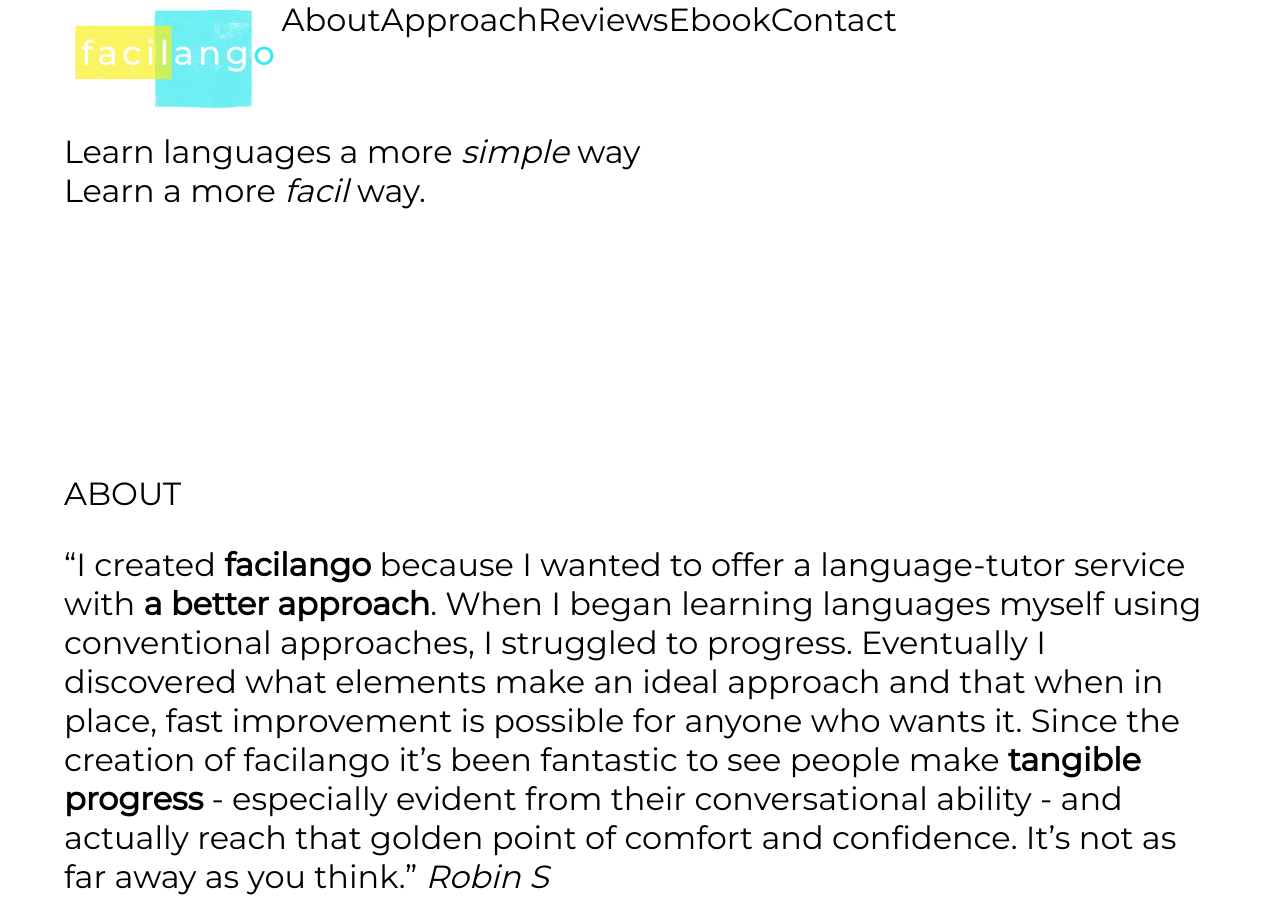
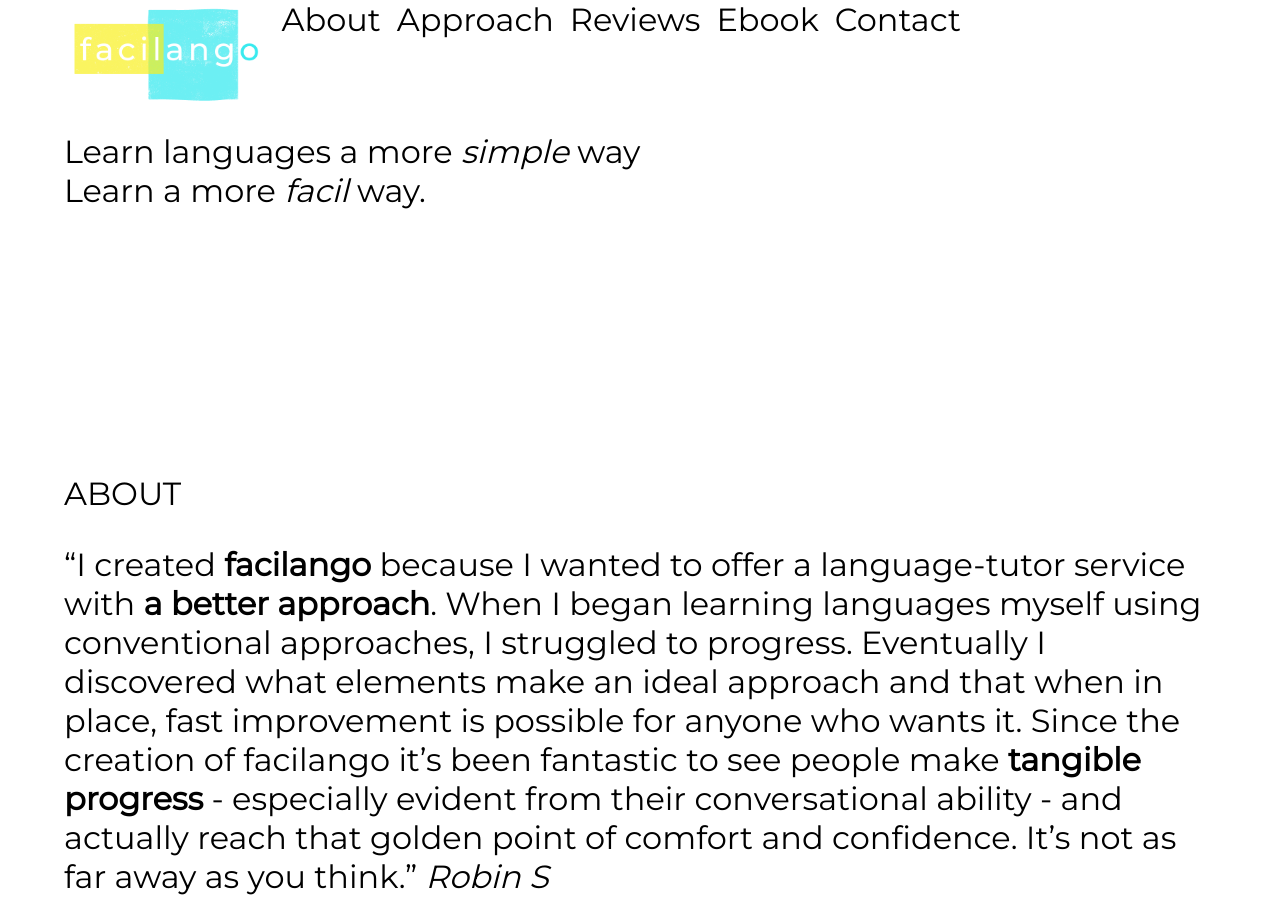
Before and after one commit to alorobino/facilango, a plain HTML site: page index.html in a window 1280 px wide. Shown: the top 899 px of the page. Drawn offline with nearby package versions, Linux system fonts and the light colour scheme.

Commit message:
Update style.css

```diff
--- a/style.css
+++ b/style.css
@@ -155,7 +155,7 @@
   display: block;
   color: #000000;
   text-align: center;
-  /*padding: 14px 16px;*/
+ padding-right: 16px;
   text-decoration: none;
  max-width: 20%;
 }
```
